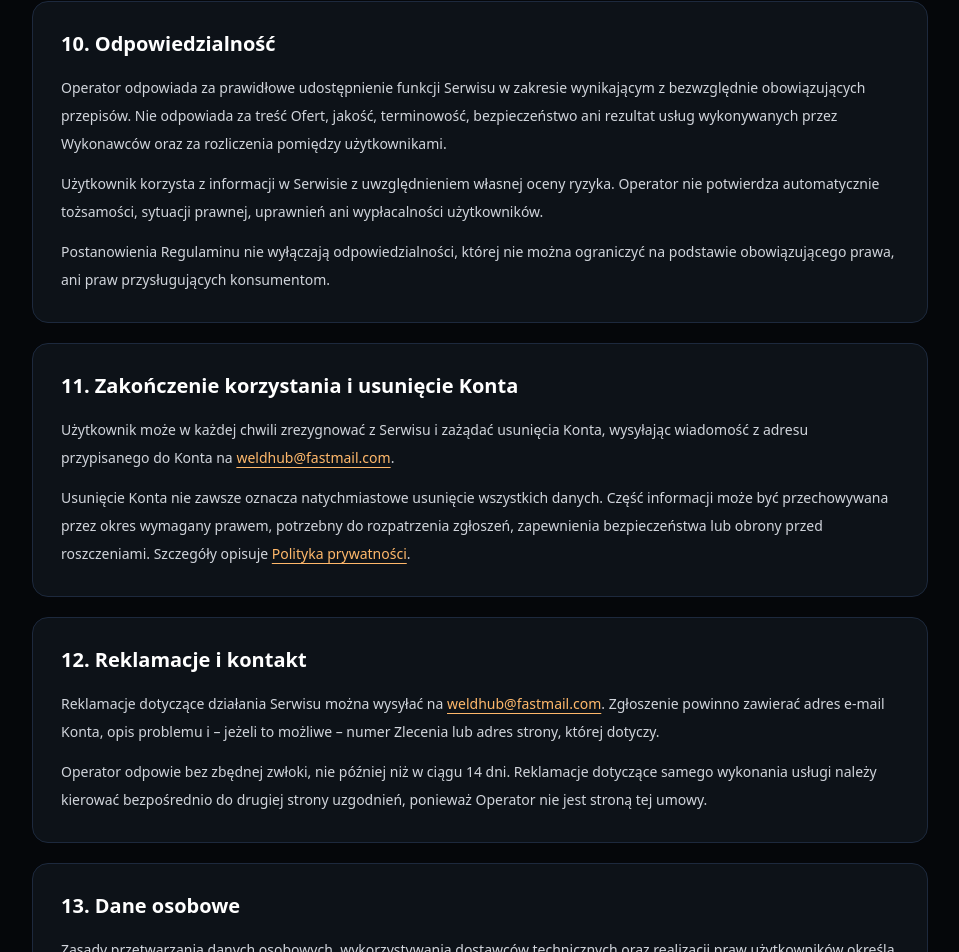
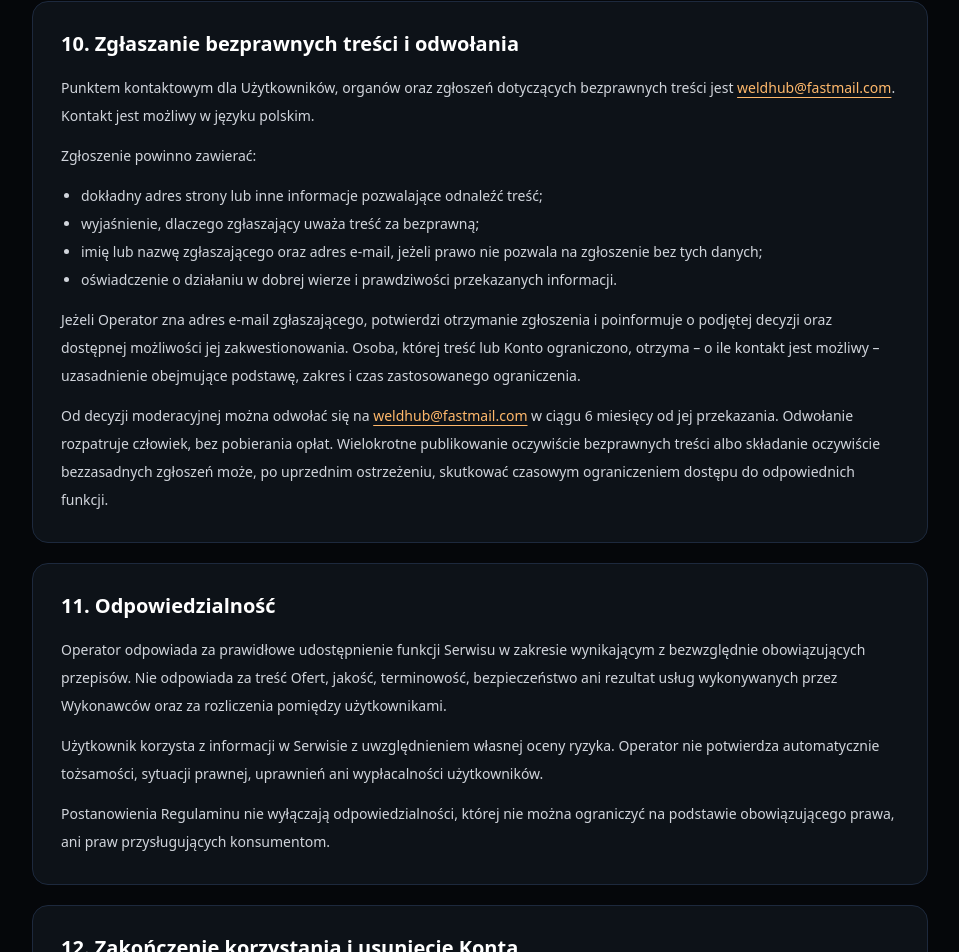
Before and after one commit to patrykzakx-boop/whub, a Next.js app: page /regulamin in a window 1280 px wide. Shown: the part 3238-4190 px from the top of the page, without its empty margins (160-1119 px from the left). Built offline with nearby package versions, Linux system fonts and the light colour scheme; no server answers.

Commit message:
document legal beta requirements

```diff
--- a/app/regulamin/page.tsx
+++ b/app/regulamin/page.tsx
@@ -146,7 +146,34 @@ export default function RegulaminPage() {
         </p>
       </LegalSection>
 
-      <LegalSection title="10. Odpowiedzialność">
+      <LegalSection title="10. Zgłaszanie bezprawnych treści i odwołania">
+        <p>
+          Punktem kontaktowym dla Użytkowników, organów oraz zgłoszeń dotyczących
+          bezprawnych treści jest <EmailLink />. Kontakt jest możliwy w języku polskim.
+        </p>
+        <p>Zgłoszenie powinno zawierać:</p>
+        <ul>
+          <li>dokładny adres strony lub inne informacje pozwalające odnaleźć treść;</li>
+          <li>wyjaśnienie, dlaczego zgłaszający uważa treść za bezprawną;</li>
+          <li>imię lub nazwę zgłaszającego oraz adres e-mail, jeżeli prawo nie pozwala na zgłoszenie bez tych danych;</li>
+          <li>oświadczenie o działaniu w dobrej wierze i prawdziwości przekazanych informacji.</li>
+        </ul>
+        <p>
+          Jeżeli Operator zna adres e-mail zgłaszającego, potwierdzi otrzymanie zgłoszenia
+          i poinformuje o podjętej decyzji oraz dostępnej możliwości jej zakwestionowania.
+          Osoba, której treść lub Konto ograniczono, otrzyma – o ile kontakt jest możliwy –
+          uzasadnienie obejmujące podstawę, zakres i czas zastosowanego ograniczenia.
+        </p>
+        <p>
+          Od decyzji moderacyjnej można odwołać się na <EmailLink /> w ciągu 6 miesięcy od
+          jej przekazania. Odwołanie rozpatruje człowiek, bez pobierania opłat. Wielokrotne
+          publikowanie oczywiście bezprawnych treści albo składanie oczywiście bezzasadnych
+          zgłoszeń może, po uprzednim ostrzeżeniu, skutkować czasowym ograniczeniem dostępu
+          do odpowiednich funkcji.
+        </p>
+      </LegalSection>
+
+      <LegalSection title="11. Odpowiedzialność">
         <p>
           Operator odpowiada za prawidłowe udostępnienie funkcji Serwisu w zakresie
           wynikającym z bezwzględnie obowiązujących przepisów. Nie odpowiada za treść Ofert,
@@ -164,7 +191,7 @@ export default function RegulaminPage() {
         </p>
       </LegalSection>
 
-      <LegalSection title="11. Zakończenie korzystania i usunięcie Konta">
+      <LegalSection title="12. Zakończenie korzystania i usunięcie Konta">
         <p>
           Użytkownik może w każdej chwili zrezygnować z Serwisu i zażądać usunięcia Konta,
           wysyłając wiadomość z adresu przypisanego do Konta na <EmailLink />.
@@ -177,7 +204,7 @@ export default function RegulaminPage() {
         </p>
       </LegalSection>
 
-      <LegalSection title="12. Reklamacje i kontakt">
+      <LegalSection title="13. Reklamacje i kontakt">
         <p>
           Reklamacje dotyczące działania Serwisu można wysyłać na <EmailLink />. Zgłoszenie
           powinno zawierać adres e-mail Konta, opis problemu i – jeżeli to możliwe – numer
@@ -190,14 +217,14 @@ export default function RegulaminPage() {
         </p>
       </LegalSection>
 
-      <LegalSection title="13. Dane osobowe">
+      <LegalSection title="14. Dane osobowe">
         <p>
           Zasady przetwarzania danych osobowych, wykorzystywania dostawców technicznych oraz
           realizacji praw użytkowników określa <Link href="/polityka-prywatnosci">Polityka prywatności</Link>.
         </p>
       </LegalSection>
 
-      <LegalSection title="14. Zmiany Regulaminu">
+      <LegalSection title="15. Zmiany Regulaminu">
         <p>
           Regulamin może zostać zmieniony z powodu rozwoju Serwisu, zmian prawa,
           bezpieczeństwa lub sposobu świadczenia usług. O istotnych zmianach zarejestrowani
@@ -206,7 +233,7 @@ export default function RegulaminPage() {
         </p>
       </LegalSection>
 
-      <LegalSection title="15. Postanowienia końcowe">
+      <LegalSection title="16. Postanowienia końcowe">
         <p>
           Do Regulaminu stosuje się prawo polskie. Nie narusza to ochrony przyznanej
           konsumentowi przez przepisy, których nie można wyłączyć w drodze umowy. Spory będą
```
Also changed, not shown: 1 other file (tests, documents, lock files or other folders).
